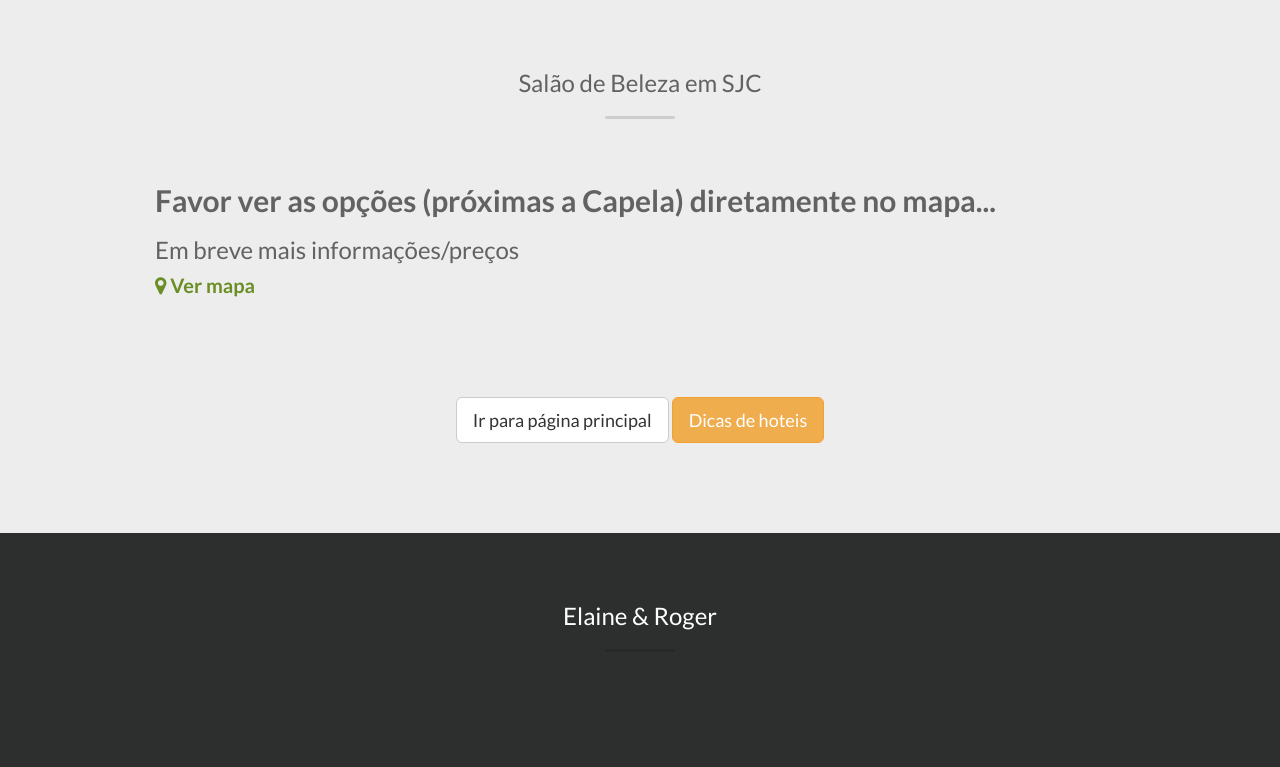
After one commit to huogerac/laneroger.na-inter.net, a Django app: page /salaodebeleza/ in a window 1280 px wide. The commit adds this page. Shown: the top 767 px of the page. Run offline with Django 3.2, Linux system fonts and the light colour scheme; some libraries are stand-ins or nearby versions.

Commit message:
Adicionando pagina de dicas de salao

```diff
--- a/laneroger/core/templates/core/home.html
+++ b/laneroger/core/templates/core/home.html
@@ -108,6 +108,9 @@
                     <h4>São José dos Campos</h4>
                     <p>
                       <a class="btn btn-warning" href="{% url 'core.dicasdehoteis' %}">Dicas de hoteis</a>
+                    </p>
+                    <p>
+                      <a class="btn btn-warning" href="{% url 'core.salaodebeleza' %}">Dicas salão de beleza</a>
                     </p>
                   </div>
                 </div>
--- /dev/null
+++ b/laneroger/core/templates/core/salaodebeleza.html
@@ -0,0 +1,53 @@
+{% extends 'core/base_core.html' %}
+
+{% load static %}
+{% load floppyforms %}
+
+{% block content %}
+
+  <section id="about" class="section">
+    <div class="container">
+      <div class="row">
+        <div class="col-sm-12">
+          <h3 class="section-title">Salão de Beleza em SJC</h3>
+          <div class="section-title-border"></div>
+        </div>
+      </div>
+      <div class="row">
+        <div class="col-xs-12">
+          <h2><strong>Favor ver as opções (próximas a Capela) diretamente no mapa...</strong></h2>
+          <h3>Em breve mais informações/preços</h3>
+          <h4><strong><a target="_blank" href="https://www.google.com.br/maps/search/salao+de+beleza/@-23.1931272,-45.8986698,17z/data=!3m1!4b1!4m8!2m7!3m6!1ssalao+de+beleza!2sPra%C3%A7a+Nossa+Sra.+de+F%C3%A1tima,+2+-+Jardim+Nova+America,+S%C3%A3o+Jos%C3%A9+dos+Campos+-+SP,+12242-271!3s0x94cc4a0c0d66f931:0x28240b134d3269db!4m2!1d-45.8986514!2d-23.1931264?hl=en"><i class="fa fa-map-marker"></i> Ver mapa</a></strong>
+          </h4>
+          <p><br/></p>
+        </div>
+      </div>
+
+      <div class="row">
+        <div class="col-xs-12">
+          <center>
+            <p><br/></p>
+            <p>
+              <a class="btn btn-default btn-lg" href="{% url 'core.showhome' %}">Ir para página principal</a>
+              <a class="btn btn-warning btn-lg" href="{% url 'core.dicasdehoteis' %}">Dicas de hoteis</a>
+            </p>
+          </center>
+        </div>
+      </div>
+    </div>
+  </section>
+
+{% endblock content %}
+
+{% block extrajs_bottom %}
+    <script type="text/javascript">
+
+      $(window).load(function () {
+        "use strict";
+        $('body').delay(350).css({
+          'overflow': 'visible'
+        });
+      });
+
+    </script>
+{% endblock extrajs_bottom %}
--- a/laneroger/core/urls.py
+++ b/laneroger/core/urls.py
@@ -28,4 +28,9 @@ urlpatterns = patterns('',  # noqa
         TemplateView.as_view(template_name="core/cerimoniareligiosa.html"),
         name='core.cerimoniareligiosa'),
 
+    url(r'^salaodebeleza/$',
+        TemplateView.as_view(template_name="core/salaodebeleza.html"),
+        name='core.salaodebeleza'),
+
+
 )
```
Also changed, not shown: laneroger/core/templates/core/dicasdehoteis.html (+20 -0 lines).
